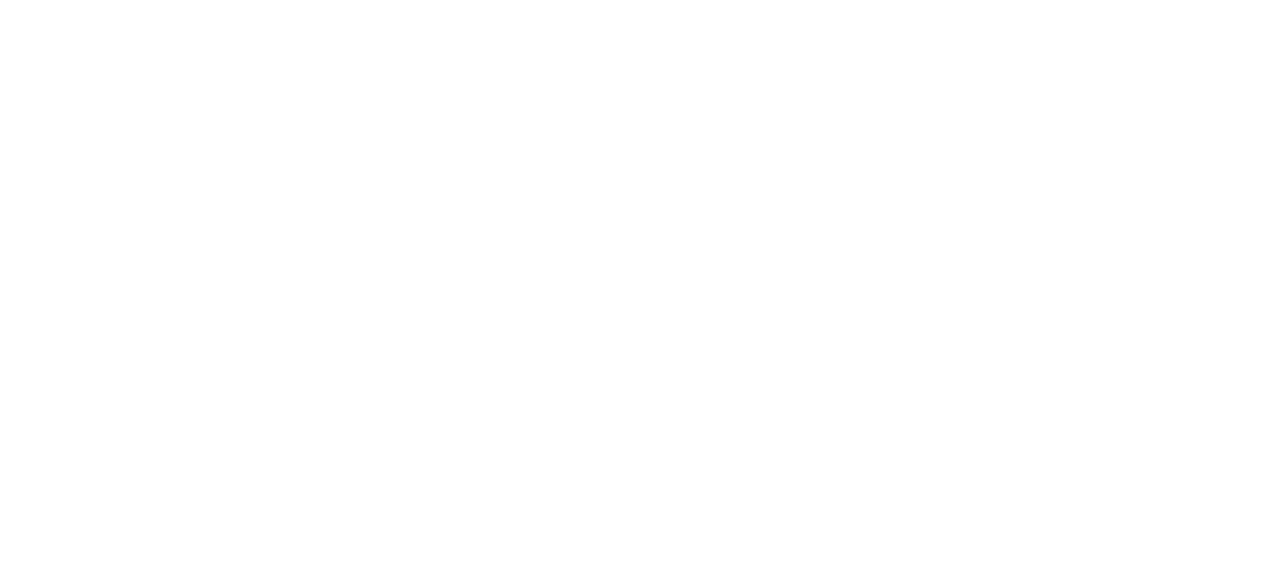
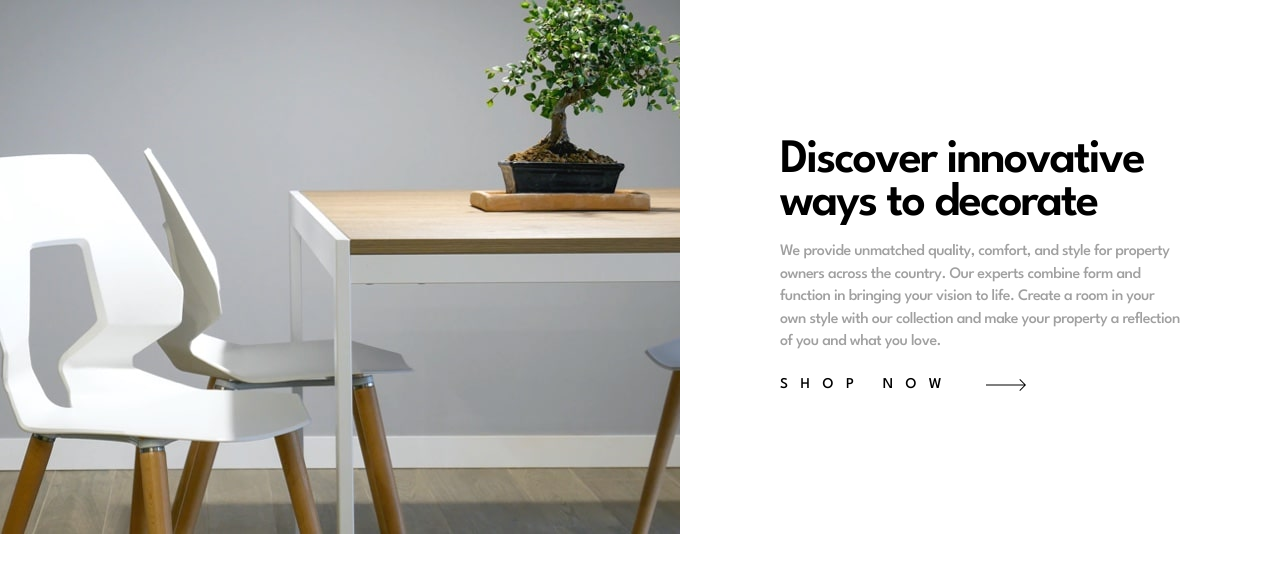
Before and after one commit to skhbabez/room-homepage, a React (Vite) app: page / in a window 1280 px wide. Shown: the top 572 px of the page. Built offline with nearby package versions, Linux system fonts and the light colour scheme.

Commit message:
added carousel container and content

```diff
--- a/src/App.tsx
+++ b/src/App.tsx
@@ -1,5 +1,11 @@
+import CarouselItem from "./components/CarouselItem/CarouselItem";
+
 function App() {
-  return <></>;
+  return (
+    <>
+      <CarouselItem />
+    </>
+  );
 }
 
 export default App;
--- a/src/components/CarouselItem/CarouselItem.tsx
+++ b/src/components/CarouselItem/CarouselItem.tsx
@@ -1,32 +1,45 @@
 import arrow from "../../assets/icon-arrow.svg";
+
+const content = [
+  {
+    title: "Discover innovative ways to decorate",
+    text: "We provide unmatched quality, comfort, and style for property owners across the country. Our experts combine form and function in bringing your vision to life. Create a room in your own style with our collection and make your property a reflection of you and what you love.",
+    imageMobile: "/images/mobile-image-hero-1.jpg",
+    imageDesktop: "/images/desktop-image-hero-1.jpg",
+  },
+  {
+    title: "We are available all across the globe",
+    text: "With stores all over the world, it's easy for you to find furniture for your home or place of business. Locally, we’re in most major cities throughout the country. Find the branch nearest you using our store locator. Any questions? Don't hesitate to contact us today.",
+    imageMobile: "/images/mobile-image-hero-2.jpg",
+    imageDesktop: "/images/desktop-image-hero-2.jpg",
+  },
+  {
+    title: "Manufactured with the best materials",
+    text: "Our modern furniture store provide a high level of quality. Our company has invested in advanced technology to ensure that every product is made as perfect and as consistent as possible. With three decades of experience in this industry, we understand what customers want for their home and office.",
+    imageMobile: "/images/mobile-image-hero-3.jpg",
+    imageDesktop: "/images/desktop-image-hero-3.jpg",
+  },
+];
 
 const CarouselItem = () => {
   return (
-    <div className="flex flex-col xl:flex-row w-full" aria-hidden={false}>
+    <ul className="flex snap-x snap-mandatory overflow-hidden">
+      {content.map(({ title, text, imageMobile, imageDesktop }) => (
+        <li className="flex-[0_0_100%] snap-center">
+          <div className="flex flex-col xl:flex-row w-full">
             <picture className="w-full">
-        <source
-          srcSet="/images/desktop-image-hero-3.jpg"
-          media="(min-width: 48em)"
-        />
+              <source srcSet={imageDesktop} media="(min-width: 48em)" />
               <img
                 height={320}
                 width={375}
-          className="object-cover object-top w-full h-80 md:h-100 xl:h-auto"
-          src="/images/mobile-image-hero-3.jpg"
+                className="object-cover object-center w-full h-80 md:h-100 xl:h-133.5"
+                src={imageMobile}
                 alt=""
               />
             </picture>
             <div className="py-16 px-[2.03125rem] md:px-16 xl:px-25 xl:py-34.75 xl:min-w-150 xl:w-min">
-        <h1 className="text-2 md:text-1 ">
-          Manufactured with the best materials
-        </h1>
-        <p className="text-3-medium text-grey-500 mt-4">
-          Our modern furniture store provide a high level of quality. Our
-          company has invested in advanced technology to ensure that every
-          product is made as perfect and as consistent as possible. With three
-          decades of experience in this industry, we understand what customers
-          want for their home and office.
-        </p>
+              <h1 className="text-2 md:text-1 ">{title}</h1>
+              <p className="text-3-medium text-grey-500 mt-4">{text}</p>
               <a
                 href="#"
                 className="flex items-center justify-between md:justify-self-start gap-6 xl:gap-8 mt-8 md:mt-6"
@@ -36,6 +49,9 @@ const CarouselItem = () => {
               </a>
             </div>
           </div>
+        </li>
+      ))}{" "}
+    </ul>
   );
 };
 
```
Lines whose indentation alone changed are shown as unchanged.
